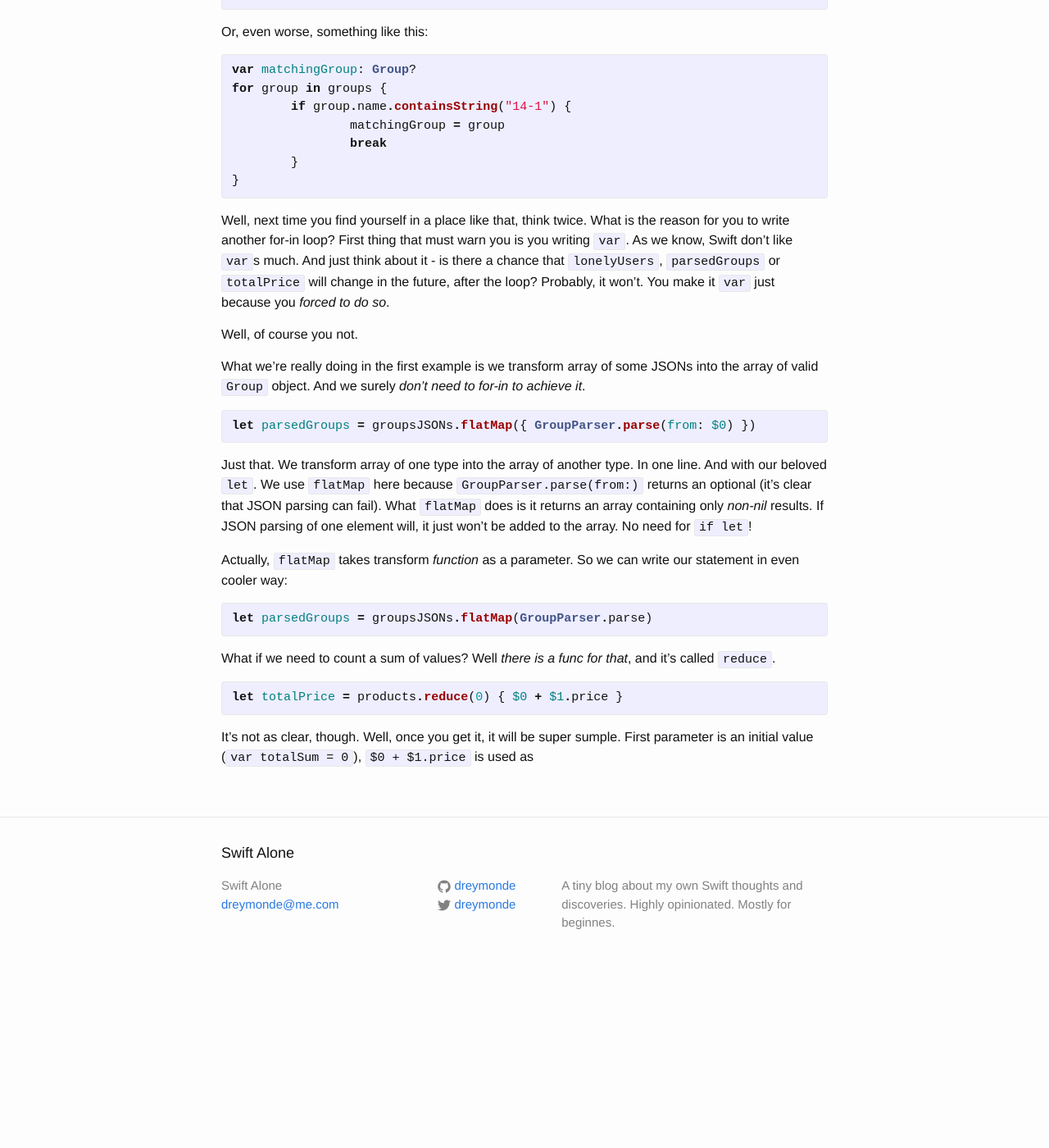
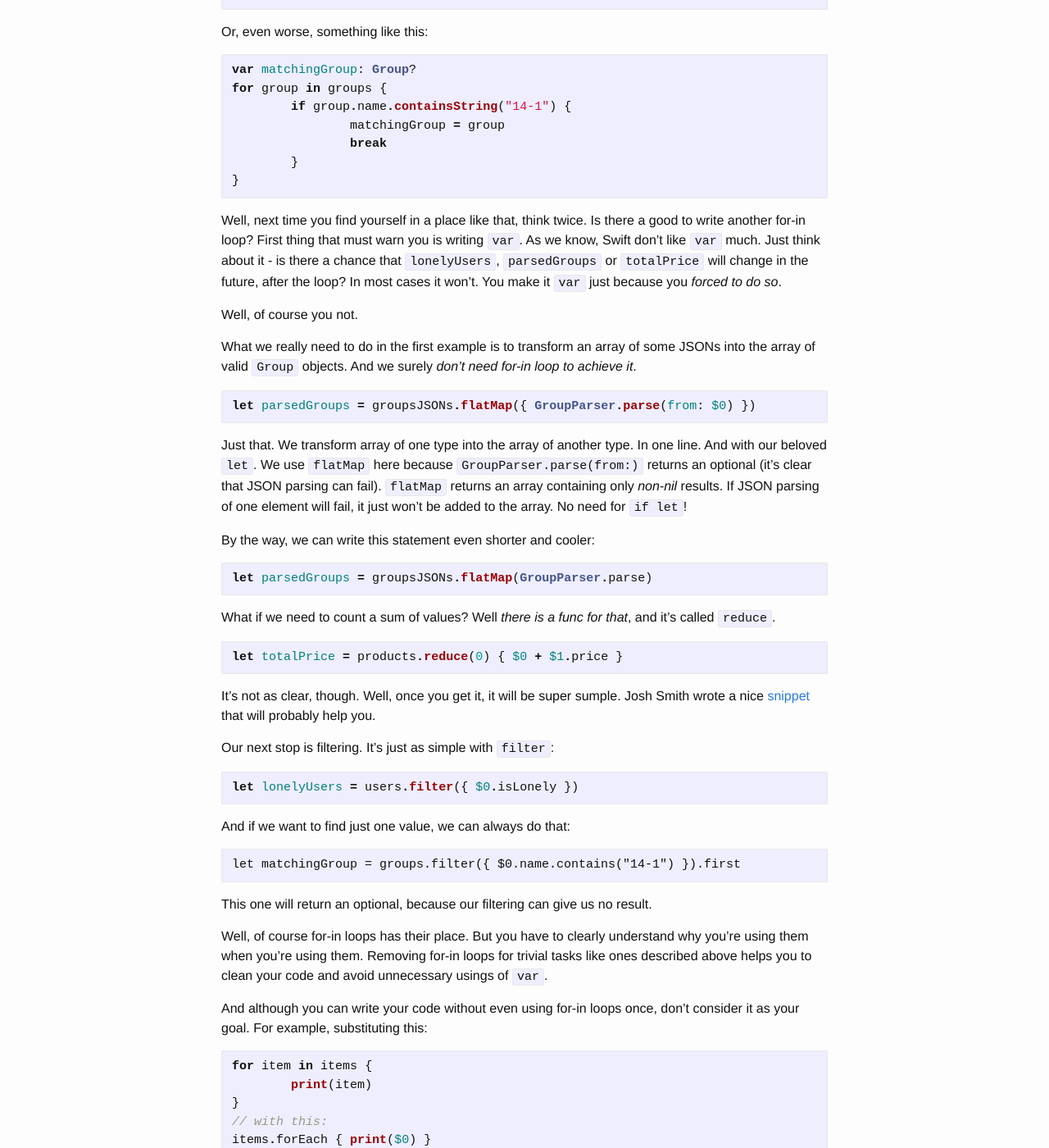
Before and after one commit to dreymonde/dreymonde.github.io, a Jekyll site: the page built from _posts/2016-03-24-dont-do-for-in.markdown, in a window 1280 px wide and 1400 px high, scrolled down 791 px. Shown: the whole window at 82% size. Built offline with Jekyll 4.4.1, drawn with Linux system fonts in a browser that asks for light colours; before the commit the page ends 1988 px from its top, so only the background shows below that; some of the changed text lies outside the part shown.

Commit message:
Don't do for-in updated and finished

```diff
--- a/_config.yml
+++ b/_config.yml
@@ -7,10 +7,9 @@
 
 # Site settings
 title: Swift Alone
-header: He Swifts alone
 email: dreymonde@me.com
 description: > # this means to ignore newlines until "baseurl:"
-  A tiny blog about my own Swift thoughts and discoveries. Highly opinionated. Mostly for beginnes.
+  A tiny blog about my own Swift thoughts and discoveries. Highly opinionated. Mostly for beginners.
 baseurl: "" # the subpath of your site, e.g. /blog
 url: "http://dreymonde.github.io" # the base hostname & protocol for your site
 twitter_username: dreymonde
--- a/_posts/2016-03-24-dont-do-for-in.markdown
+++ b/_posts/2016-03-24-dont-do-for-in.markdown
@@ -26,17 +26,19 @@ for item in products {
 ~~~
 
 Like this?
-{% highlight swift %}
+
+~~~swift
 var lonelyUsers = [User]()
 for user in users {
 	if user.isLonely {
 		lonelyUsers.append(user)
 	}
 }
-{% endhighlight %}
+~~~
 
 Or, even worse, something like this:
-{% highlight swift %}
+
+~~~swift
 var matchingGroup: Group?
 for group in groups {
 	if group.name.containsString("14-1") {
@@ -44,27 +46,71 @@ for group in groups {
 		break
 	}
 }
-{% endhighlight %}
+~~~
 
-Well, next time you find yourself in a place like that, think twice. What is the reason for you to write another for-in loop? First thing that must warn you is you writing `var`. As we know, Swift don't like `var`s much. And just think about it - is there a chance that `lonelyUsers`, `parsedGroups` or `totalPrice` will change in the future, after the loop? Probably, it won't. You make it `var` just because you *forced to do so*.
+Well, next time you find yourself in a place like that, think twice. Is there a good to write another for-in loop? First thing that must warn you is writing `var`. As we know, Swift don't like `var` much. Just think about it - is there a chance that `lonelyUsers`, `parsedGroups` or `totalPrice` will change in the future, after the loop? In most cases it won't. You make it `var` just because you *forced to do so*.
 
 Well, of course you not.
 
-What we're really doing in the first example is we transform array of some JSONs into the array of valid `Group` object. And we surely *don't need to for-in to achieve it*.
-{% highlight swift %}
+What we really need to do in the first example is to transform an array of some JSONs into the array of valid `Group` objects. And we surely *don't need for-in loop to achieve it*.
+
+~~~swift
 let parsedGroups = groupsJSONs.flatMap({ GroupParser.parse(from: $0) })
-{% endhighlight %}
+~~~
 
-Just that. We transform array of one type into the array of another type. In one line. And with our beloved `let`. We use `flatMap` here because `GroupParser.parse(from:)` returns an optional (it's clear that JSON parsing can fail). What `flatMap` does is it returns an array containing only *non-nil* results. If JSON parsing of one element will, it just won't be added to the array. No need for `if let`!
+Just that. We transform array of one type into the array of another type. In one line. And with our beloved `let`. We use `flatMap` here because `GroupParser.parse(from:)` returns an optional (it's clear that JSON parsing can fail). `flatMap` returns an array containing only *non-nil* results. If JSON parsing of one element will fail, it just won't be added to the array. No need for `if let`!
 
-Actually, `flatMap` takes transform *function* as a parameter. So we can write our statement in even cooler way:
-{% highlight swift %}
+By the way, we can write this statement even shorter and cooler:
+
+~~~swift
 let parsedGroups = groupsJSONs.flatMap(GroupParser.parse)
-{% endhighlight %}
+~~~
 
 What if we need to count a sum of values? Well *there is a func for that*, and it's called `reduce`.
-{% highlight swift %}
+
+~~~swift
 let totalPrice = products.reduce(0) { $0 + $1.price }
-{% endhighlight %}
+~~~
 
-It's not as clear, though. Well, once you get it, it will be super sumple. First parameter is an initial value (`var totalSum = 0`), `$0 + $1.price` is used as
+It's not as clear, though. Well, once you get it, it will be super sumple. Josh Smith wrote a nice [snippet][understanding-reduce] that will probably help you.
+
+Our next stop is filtering. It's just as simple with `filter`:
+
+~~~swift
+let lonelyUsers = users.filter({ $0.isLonely })
+~~~
+
+And if we want to find just one value, we can always do that:
+
+~~~
+let matchingGroup = groups.filter({ $0.name.contains("14-1") }).first
+~~~
+
+This one will return an optional, because our filtering can give us no result.
+
+Well, of course for-in loops has their place. But you have to clearly understand why you're using them when you're using them. Removing for-in loops for trivial tasks like ones described above helps you to clean your code and avoid unnecessary usings of `var`.
+
+And although you can write your code without even using for-in loops once, don't consider it as your goal. For example, substituting this:
+
+~~~swift
+for item in items {
+	print(item)
+}
+// with this:
+items.forEach { print($0) }
+~~~
+
+Don't make a lot of sense because you're actually writing the same thing, but in less clear maner. The implementation of for-in loops and `forEach` are completely the same. Although, if you write it like this:
+
+~~~swift
+items.forEach(print)
+~~~
+
+It will just look cool. But yeah, clarity cries.
+
+Okay, these were mostly obvious, but unless you understand these semple things and get used with concept of `map`, `flatMap`, `filter`, `reduce`, `sort` or whatever, it will be harder for you to accept other more advanced concepts and patterns.
+
+If you want to have clearer and deeper vision on all of these things, you should probably check "Thinking in Swift" series by Crunchy Development, which starts [here][thinking-swift].
+
+[understanding-reduce]: http://ijoshsmith.com/2014/06/25/understanding-swifts-reduce-method/
+[thinking-swift]: http://alisoftware.github.io/swift/2015/09/14/thinking-in-swift-1-addendum/
```
